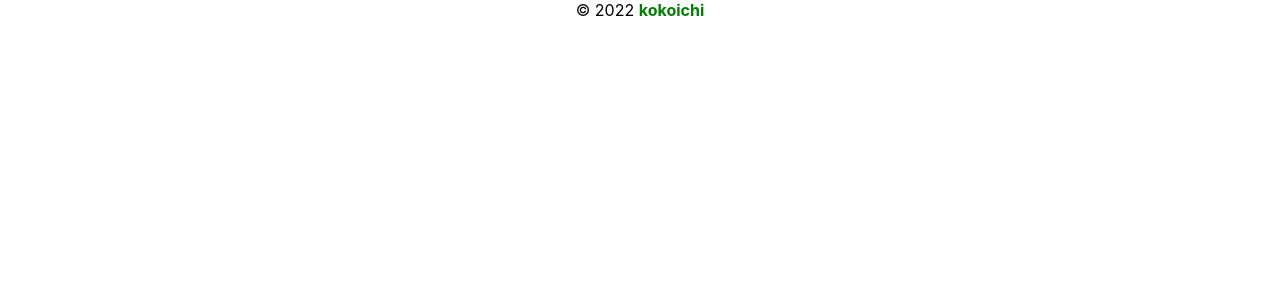
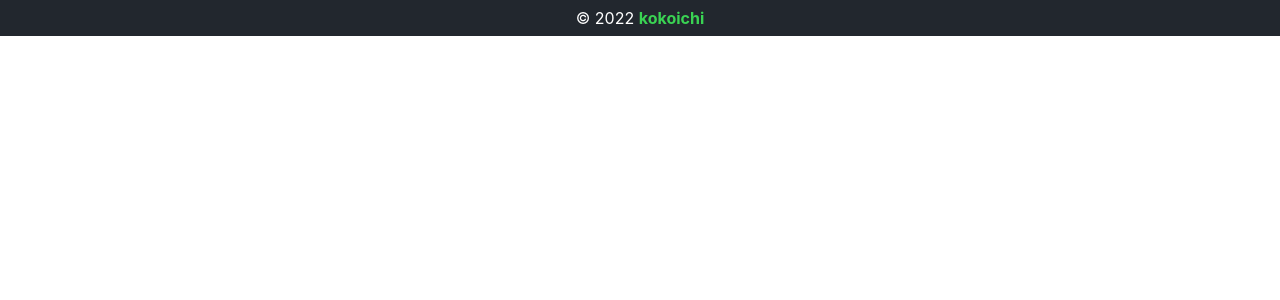
Before and after one commit to kokoichi206/kokoichi-portfolio, a Next.js app: page / in a window 1280 px wide. Shown: the top 300 px of the page. Built offline with nearby package versions, Linux system fonts and the light colour scheme.

Commit message:
feat: Footer を作成 (#7)

```diff
--- a/src/pages/index.tsx
+++ b/src/pages/index.tsx
@@ -13,7 +13,7 @@ export default function Home() {
       <footer className={styles.footer}>
         © 2022&nbsp;
         <a
-          href="https://vercel.com?utm_source=create-next-app&utm_medium=default-template&utm_campaign=create-next-app"
+          href="https://github.com/kokoichi206"
           target="_blank"
           rel="noopener noreferrer"
         >
--- a/styles/Home.module.scss
+++ b/styles/Home.module.scss
@@ -1,11 +1,18 @@
 .footer {
+  width: 100vw;
+  background-color: #22272e;
+  display: flex;
+  justify-content: center;
+  padding: 0.5rem;
+  color: white;
+
   a {
     color: inherit;
     text-decoration: none;
   }
 
   span {
-    color: green;
+    color: #3ad353;
     font-weight: bold;
   }
 }
```
